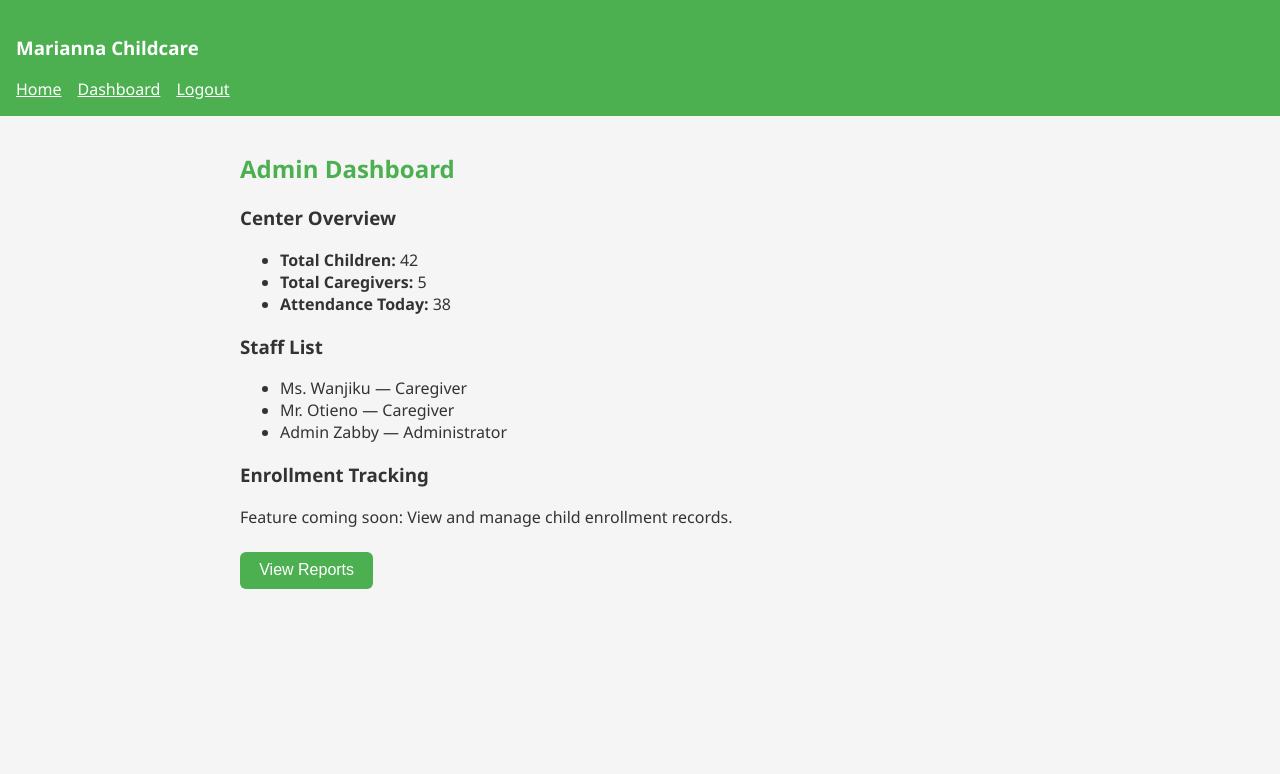
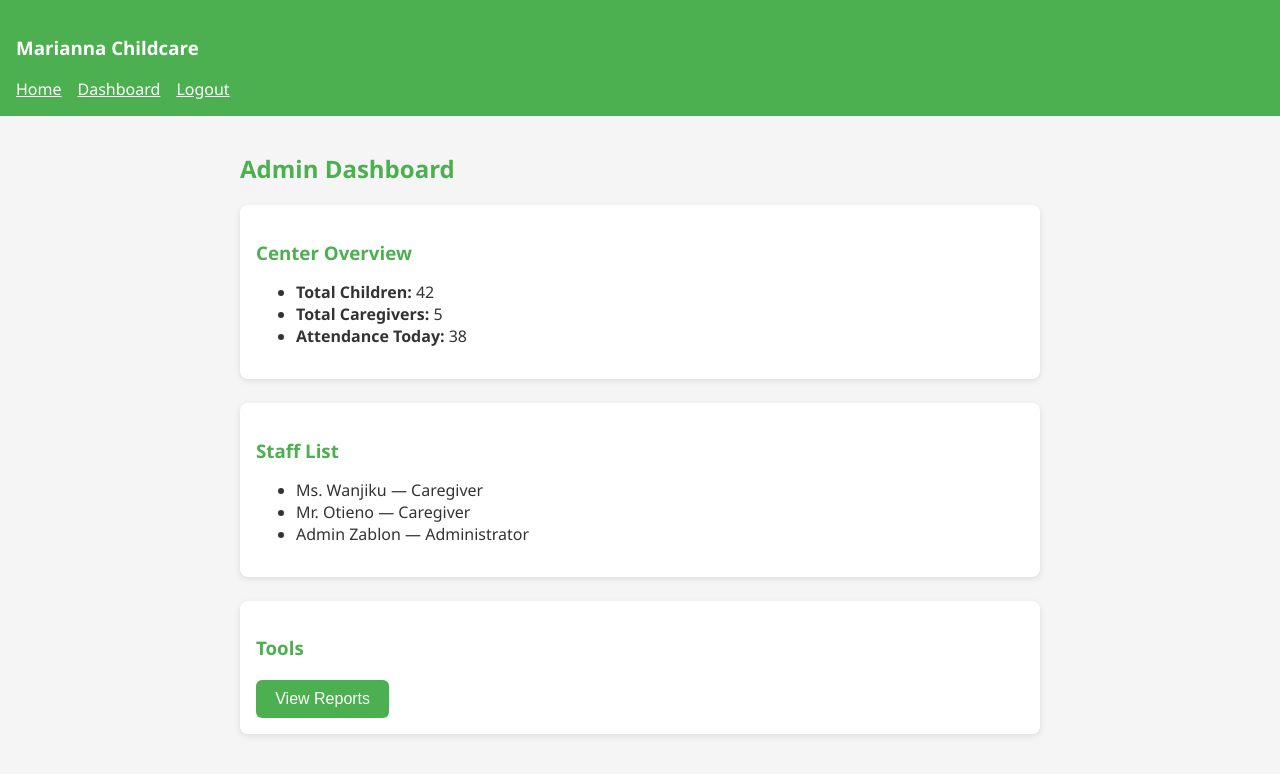
Before and after one commit to Zambagarrah/Childcare_System, a React (Vite) app: page /admin-dashboard in a window 1280 px wide. Shown: the top 774 px of the page. Built offline with nearby package versions, Linux system fonts and the light colour scheme.

Commit message:
refactor: Apply Card layout to <ComponentName> for unified visual structure

```diff
--- a/src/components/Attendance/Attendance.jsx
+++ b/src/components/Attendance/Attendance.jsx
@@ -1,18 +1,17 @@
-import React, { useState, useEffect } from 'react';
+import { useState, useEffect } from 'react';
+import Navbar from '../Navbar/Navbar';
+import Card from '../UI/Card';
 
-// Days of the week
 const days = ['Monday', 'Tuesday', 'Wednesday', 'Thursday', 'Friday'];
 
 export default function Attendance() {
   const [attendance, setAttendance] = useState({});
 
-  // Load saved attendance from localStorage
   useEffect(() => {
     const saved = localStorage.getItem('attendanceLog');
     if (saved) setAttendance(JSON.parse(saved));
   }, []);
 
-  // Toggle check-in/check-out
   const toggleStatus = (day) => {
     const updated = { ...attendance };
     updated[day] = updated[day] === 'Checked In' ? 'Checked Out' : 'Checked In';
@@ -21,9 +20,13 @@ export default function Attendance() {
   };
 
   return (
-    <main style={{ padding: '2rem' }}>
-      <h2>Attendance Tracker</h2>
-      <table style={{ width: '100%', borderCollapse: 'collapse' }}>
+    <>
+      <Navbar role="caregiver" />
+      <main>
+        <h2 style={{ color: 'var(--color-primary)' }}>Attendance Tracker</h2>
+
+        <Card title="Weekly Attendance">
+          <table>
             <thead>
               <tr>
                 <th>Day</th>
@@ -45,6 +48,8 @@ export default function Attendance() {
               ))}
             </tbody>
           </table>
+        </Card>
       </main>
+    </>
   );
 }
--- a/src/components/ChildProfile/ChildProfile.jsx
+++ b/src/components/ChildProfile/ChildProfile.jsx
@@ -1,6 +1,7 @@
-import React, { useState, useEffect } from 'react';
+import { useState, useEffect } from 'react';
+import Navbar from '../Navbar/Navbar';
+import Card from '../UI/Card';
 
-// Load saved profile from localStorage or use default
 const defaultProfile = {
   name: 'Amani Njeri',
   age: 4,
@@ -23,10 +24,12 @@ export default function ChildProfile() {
   };
 
   return (
-    <main style={{ padding: '2rem' }}>
-      <h2>Child Profile</h2>
+    <>
+      <Navbar role="parent" />
+      <main>
+        <h2 style={{ color: 'var(--color-primary)' }}>Child Profile</h2>
 
-      {/* Editable Fields */}
+        <Card>
           <label>
             Name:
             <input
@@ -35,8 +38,6 @@ export default function ChildProfile() {
               onChange={(e) => handleChange('name', e.target.value)}
             />
           </label>
-      <br />
-
           <label>
             Age:
             <input
@@ -45,8 +46,6 @@ export default function ChildProfile() {
               onChange={(e) => handleChange('age', e.target.value)}
             />
           </label>
-      <br />
-
           <label>
             Health Status:
             <input
@@ -55,8 +54,6 @@ export default function ChildProfile() {
               onChange={(e) => handleChange('health', e.target.value)}
             />
           </label>
-      <br />
-
           <label>
             Development Milestones:
             <textarea
@@ -64,6 +61,8 @@ export default function ChildProfile() {
               onChange={(e) => handleChange('milestones', e.target.value)}
             />
           </label>
+        </Card>
       </main>
+    </>
   );
 }
--- a/src/components/Dashboard/AdminDashboard.jsx
+++ b/src/components/Dashboard/AdminDashboard.jsx
@@ -1,4 +1,5 @@
 import Navbar from '../Navbar/Navbar';
+import Card from '../UI/Card';
 
 const stats = {
   totalChildren: 42,
@@ -9,7 +10,7 @@ const stats = {
 const staffList = [
   { name: 'Ms. Wanjiku', role: 'Caregiver' },
   { name: 'Mr. Otieno', role: 'Caregiver' },
-  { name: 'Admin Zabby', role: 'Administrator' },
+  { name: 'Admin Zablon', role: 'Administrator' },
 ];
 
 export default function AdminDashboard() {
@@ -19,31 +20,27 @@ export default function AdminDashboard() {
       <main>
         <h2 style={{ color: 'var(--color-primary)' }}>Admin Dashboard</h2>
 
-        <section>
-          <h3>Center Overview</h3>
+        <Card title="Center Overview">
           <ul>
             <li><strong>Total Children:</strong> {stats.totalChildren}</li>
             <li><strong>Total Caregivers:</strong> {stats.totalCaregivers}</li>
             <li><strong>Attendance Today:</strong> {stats.attendanceToday}</li>
           </ul>
-        </section>
+        </Card>
 
-        <section>
-          <h3>Staff List</h3>
+        <Card title="Staff List">
           <ul>
             {staffList.map((staff, index) => (
               <li key={index}>{staff.name} — {staff.role}</li>
             ))}
           </ul>
-        </section>
+        </Card>
 
-        <section>
-          <h3>Enrollment Tracking</h3>
-          <p>Feature coming soon: View and manage child enrollment records.</p>
-        </section>
-        <a href="/reports">
-          <button>View Reports</button>
-        </a>
+        <Card title="Tools">
+          <a href="/reports">
+            <button>View Reports</button>
+          </a>
+        </Card>
       </main>
     </>
   );
--- a/src/components/Dashboard/CaregiverDashboard.jsx
+++ b/src/components/Dashboard/CaregiverDashboard.jsx
@@ -1,5 +1,6 @@
 import { useState } from 'react';
 import Navbar from '../Navbar/Navbar';
+import Card from '../UI/Card';
 
 const initialRoster = [
   { name: 'Amani Njeri', present: false, notes: '' },
@@ -28,8 +29,7 @@ export default function CaregiverDashboard() {
       <main>
         <h2 style={{ color: 'var(--color-primary)' }}>Caregiver Dashboard</h2>
 
-        <section>
-          <h3>Today's Class</h3>
+        <Card title="Today's Class">
           {roster.map((child, index) => (
             <div key={index} style={{ marginBottom: '1rem' }}>
               <p><strong>Name:</strong> {child.name}</p>
@@ -53,11 +53,16 @@ export default function CaregiverDashboard() {
               </label>
             </div>
           ))}
+        </Card>
 
+        <Card title="Tools">
           <a href="/attendance">
             <button>Open Attendance Tracker</button>
           </a>
-        </section>
+          <a href="/messaging">
+            <button>Open Messaging Center</button>
+          </a>
+        </Card>
       </main>
     </>
   );
--- a/src/components/Messaging/Messaging.jsx
+++ b/src/components/Messaging/Messaging.jsx
@@ -1,7 +1,7 @@
-import React, { useState, useEffect } from 'react';
+import { useState, useEffect } from 'react';
 import Navbar from '../Navbar/Navbar';
+import Card from '../UI/Card';
 
-// Dummy thread for demonstration
 const initialThread = [
   { sender: 'Caregiver', text: 'Amani had a great day today!' },
   { sender: 'Parent', text: 'Thank you! Did she nap well?' },
@@ -11,13 +11,11 @@ export default function Messaging({ role = 'parent' }) {
   const [thread, setThread] = useState(initialThread);
   const [reply, setReply] = useState('');
 
-  // Load saved thread from localStorage
   useEffect(() => {
     const saved = localStorage.getItem('messageThread');
     if (saved) setThread(JSON.parse(saved));
   }, []);
 
-  // Handle reply submission
   const sendReply = (e) => {
     e.preventDefault();
     const newMessage = { sender: role.charAt(0).toUpperCase() + role.slice(1), text: reply };
@@ -33,8 +31,7 @@ export default function Messaging({ role = 'parent' }) {
       <main>
         <h2 style={{ color: 'var(--color-primary)' }}>Messaging Center</h2>
 
-        {/* Message Thread */}
-        <section style={{ marginBottom: '2rem' }}>
+        <Card title="Conversation">
           {thread.map((msg, index) => (
             <div key={index} style={{
               backgroundColor: msg.sender === 'Parent' ? 'var(--color-accent)' : 'var(--color-success)',
@@ -45,9 +42,9 @@ export default function Messaging({ role = 'parent' }) {
               <strong>{msg.sender}:</strong> {msg.text}
             </div>
           ))}
-        </section>
+        </Card>
 
-        {/* Reply Box */}
+        <Card title="Reply">
           <form onSubmit={sendReply}>
             <textarea
               value={reply}
@@ -57,6 +54,7 @@ export default function Messaging({ role = 'parent' }) {
             />
             <button type="submit">Send</button>
           </form>
+        </Card>
       </main>
     </>
   );
--- a/src/components/Reports/Reports.jsx
+++ b/src/components/Reports/Reports.jsx
@@ -1,7 +1,8 @@
-import React, { useState } from 'react';
+import { useState } from 'react';
 import Navbar from '../Navbar/Navbar';
+import Card from '../UI/Card';
 
-// Dummy report data
+// Dummy report data for demonstration
 const reportData = [
   { child: 'Amani Njeri', attendance: '90%', enrolled: true },
   { child: 'Brian Otieno', attendance: '80%', enrolled: true },
@@ -11,10 +12,11 @@ const reportData = [
 export default function Reports({ role = 'admin' }) {
   const [filter, setFilter] = useState('all');
 
-  // Filter logic (demo only)
+  // Filter logic based on attendance percentage
   const filtered = reportData.filter((entry) => {
-    if (filter === 'high') return parseInt(entry.attendance) >= 90;
-    if (filter === 'low') return parseInt(entry.attendance) < 90;
+    const percent = parseInt(entry.attendance);
+    if (filter === 'high') return percent >= 90;
+    if (filter === 'low') return percent < 90;
     return true;
   });
 
@@ -25,16 +27,19 @@ export default function Reports({ role = 'admin' }) {
         <h2 style={{ color: 'var(--color-primary)' }}>Reports & Analytics</h2>
 
         {/* Filter Controls */}
+        <Card title="Filter Attendance">
           <label>
-          Filter by attendance:
+            Show:
             <select value={filter} onChange={(e) => setFilter(e.target.value)}>
               <option value="all">All</option>
               <option value="high">90% and above</option>
               <option value="low">Below 90%</option>
             </select>
           </label>
+        </Card>
 
-        {/* Report Table */}
+        {/* Attendance Summary Table */}
+        <Card title="Attendance Summary">
           <table>
             <thead>
               <tr>
@@ -53,12 +58,12 @@ export default function Reports({ role = 'admin' }) {
               ))}
             </tbody>
           </table>
+        </Card>
 
         {/* Export Placeholder */}
-        <section style={{ marginTop: '2rem' }}>
-          <h3>Export Reports</h3>
-          <p>Feature coming soon: Export data to Excel or PDF.</p>
-        </section>
+        <Card title="Export Reports">
+          <p>Feature coming soon: Export data to Excel or PDF for offline analysis and sharing.</p>
+        </Card>
       </main>
     </>
   );
```
Lines whose indentation alone changed are shown as unchanged.
